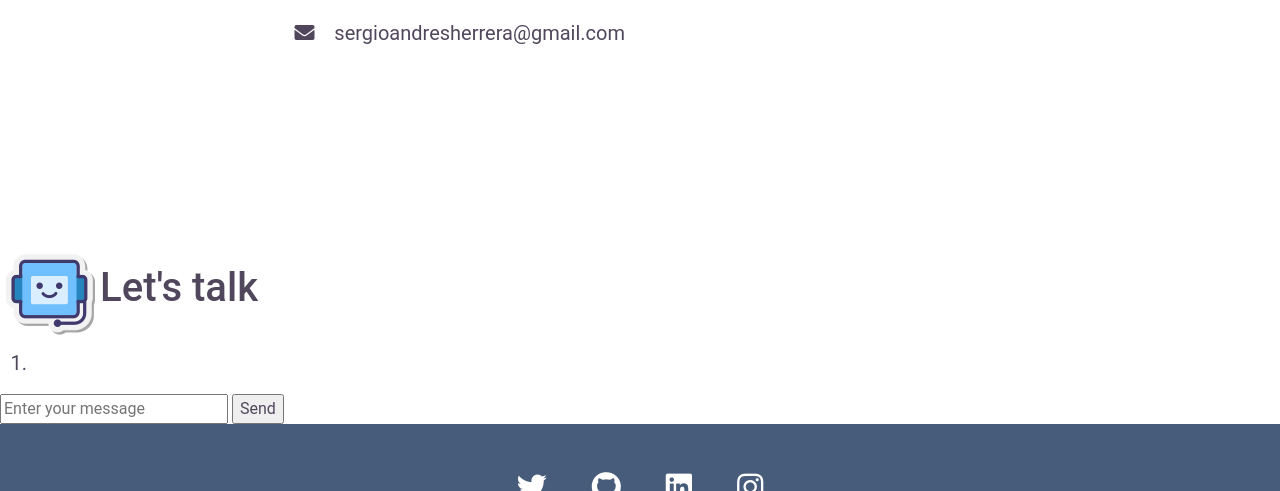
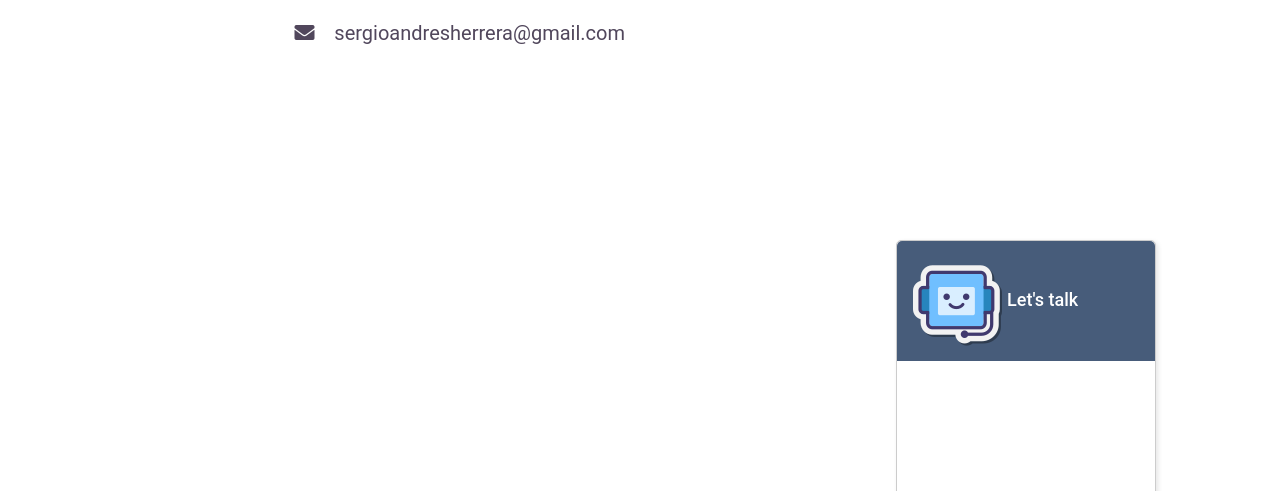
Before and after one commit to sahvsergio/treehouse_python_techdegree_unit5, a Flask app: page / in a window 1280 px wide. Shown: the part 6009-6500 px from the top of the page. Run offline with Flask 3, Linux system fonts and the light colour scheme; data comes from the database, SQL or seed files in the repository.

Commit message:
add styles for chatbot

```diff
--- a/app.py
+++ b/app.py
@@ -138,4 +138,4 @@
     # making the app run, you just need to run the app.py file on the terminal
     # local app.run(debug=True , port=8000, host='127.0.0.1')
     # internet
-    app.run(debug=False, port=8000, host='127.0.0.1')
+    app.run(debug=True, port=8000, host='127.0.0.1')
--- a/static/styles.css
+++ b/static/styles.css
@@ -7,7 +7,7 @@
   --primary: #475c7a;
   --secondary: #fcbb6d;
   --accent: #d8737f;
-    --white:  #fff;
+  --white: #fff;
 }
 
 /*******
@@ -15,7 +15,7 @@
 *******/
 
 * {
-    font-family: 'Roboto', Arial, Helvetica, sans-serif;
+  font-family: "Roboto", Arial, Helvetica, sans-serif;
   color: var(--primary-text);
 }
 
@@ -93,7 +93,7 @@
   text-align: center;
 }
 
-.header h1{
+.header h1 {
   font-size: 32px;
   font-weight: bold;
 }
@@ -135,8 +135,8 @@
   position: relative;
 }
 
-.header  .project-skills li::before {
-    content: '\FE61';
+.header .project-skills li::before {
+  content: "\FE61";
   position: absolute;
   left: -20px;
 }
@@ -175,7 +175,7 @@
   left: 5px;
 }
 
-#about  h2,
+#about h2,
 #about p {
   color: var(--white);
   margin: auto;
@@ -306,7 +306,7 @@
   color: var(--accent);
 }
 
-#contact  h2 {
+#contact h2 {
   margin-bottom: 2rem;
 }
 
@@ -317,7 +317,7 @@
   margin-bottom: 2rem;
 }
 
-#contact p  i {
+#contact p i {
   margin-right: 15px;
 }
 
@@ -331,21 +331,21 @@
   padding-bottom: 2rem;
 }
 
-.footer  i,
+.footer i,
 .footer p,
 .footer a {
   color: var(--white);
   text-decoration: none;
 }
 
-.footer .socials  {
+.footer .socials {
   padding-top: 3rem;
   margin-bottom: 2rem;
 }
 
 .footer .socials i {
   font-size: 30px;
-    padding: 0  10px;
+  padding: 0 10px;
 }
 
 .footer svg {
@@ -357,7 +357,7 @@
 Description - Detail
 ********************/
 
-#project-desc  {
+#project-desc {
   background-color: var(--secondary);
   position: relative;
   text-align: center;
@@ -415,7 +415,7 @@
   text-decoration: none;
 }
 
-#edit-delete a:first-of-type  {
+#edit-delete a:first-of-type {
   margin-right: 20px;
 }
 
@@ -451,7 +451,7 @@
   margin-bottom: 2rem;
 }
 
-#form input[type='month'] {
+#form input[type="month"] {
   width: 250px;
 }
 
@@ -487,12 +487,12 @@
   padding: 9px 40px;
 }
 
-#form button[type='reset'] {
+#form button[type="reset"] {
   margin-right: 10px;
   background-color: var(--white);
 }
 
-#form button[type='submit'] {
+#form button[type="submit"] {
   background-color: var(--secondary);
 }
 
@@ -552,10 +552,69 @@
 }
 
 /*******
+Chatbot
+*******/
+
+#chatbot-wrapper {
+  margin-left: 70%;
+  width: 260px;
+  background-color: #fff;
+  border: 1px solid #ccc;
+  border-radius: 5px;
+  box-shadow: 2px 2px 5px rgba(0, 0, 0, 0.1);
+}
+.chat-header {
+  background-color: var(--primary);
+  color: #fff;
+  padding: 10px;
+  font-size: 18px;
+  border-top-left-radius: 5px;
+  border-top-right-radius: 5px;
+}
+#chatbot {
+  height: 220px;
+  overflow-y: scroll;
+}
+.botText {
+  list-style: none;
+  margin: 0;
+  padding: 0;
+}
+#userInput {
+  display: flex;
+  align-items: center;
+  padding: 10px;
+  border-top: 1px solid #ccc;
+}
+#textInput {
+  flex: 1;
+  border: none;
+  outline: none;
+  padding: 5px;
+  font-size: 14px;
+}
+#buttonInput {
+  border: none;
+  outline: none;
+  background-color: var(--secondary);
+  color: var(--accent);
+  font-size: 14px;
+  padding: 5px 10px;
+  cursor: pointer;
+}
+
+footer {
+  margin-top: 30px;
+  line-height: 30px;
+
+  text-align: center;
+}
+
+/*******
 Media Queries
 *******/
 
-@media (min-width: 992px){
+@media (min-width: 992px) {
   h2 {
     font-size: 62px;
   }
@@ -613,7 +672,7 @@
   }
 
   #skills ul {
-        -webkit-column-count: 2;  /* Chrome/Opera, Safari */
+    -webkit-column-count: 2; /* Chrome/Opera, Safari */
     -moz-column-count: 2; /* Mozilla Firefox */
     column-count: 2;
     margin-left: 15%;
@@ -630,22 +689,22 @@
   }
 
   .footer .socials i {
-        padding: 0  20px;
+    padding: 0 20px;
   }
 
-    #project-desc  {
+  #project-desc {
     padding-right: 15%;
     padding-left: 15%;
   }
 
   #form input,
-    #form textarea  {
+  #form textarea {
     width: 450px;
     padding-left: 30px;
   }
 }
 
-@media (min-width: 1200px){
+@media (min-width: 1200px) {
   .navigation .nav-item {
     padding-left: 15px;
     padding-right: 15px;
@@ -665,13 +724,13 @@
   }
 
   .header .project-skills {
-        -webkit-column-count: 2;  /* Chrome/Opera, Safari */
+    -webkit-column-count: 2; /* Chrome/Opera, Safari */
     -moz-column-count: 2; /* Mozilla Firefox */
     column-count: 2;
     max-width: 500px;
   }
 
-    #edit-delete a:first-of-type  {
+  #edit-delete a:first-of-type {
     margin-right: 200px;
   }
 
--- a/templates/index.html
+++ b/templates/index.html
@@ -36,10 +36,9 @@
     <li>Visual Studio Code</li>
     <li>Data Analysis</li>
     <li>Pandas</li>
-    <li> Data Analysis</li>
+    <li>Data Analysis</li>
     <li>Data Cleaning</li>
     <li>Data Merging</li>
-
   </ul>
 </section>
 <section id="projects">
@@ -75,7 +74,6 @@
     sergioandresherrera@gmail.com
   </p>
 </section>
-{% endblock content %}
-{% block chatbot %}
-{% include 'chatbot.html' %}
+{% endblock content %} {% block chatbot %}
+<section id="Chatbot">{% include 'chatbot.html' %}</section>
 {% endblock chatbot %}
```
Lines whose indentation alone changed are shown as unchanged.
